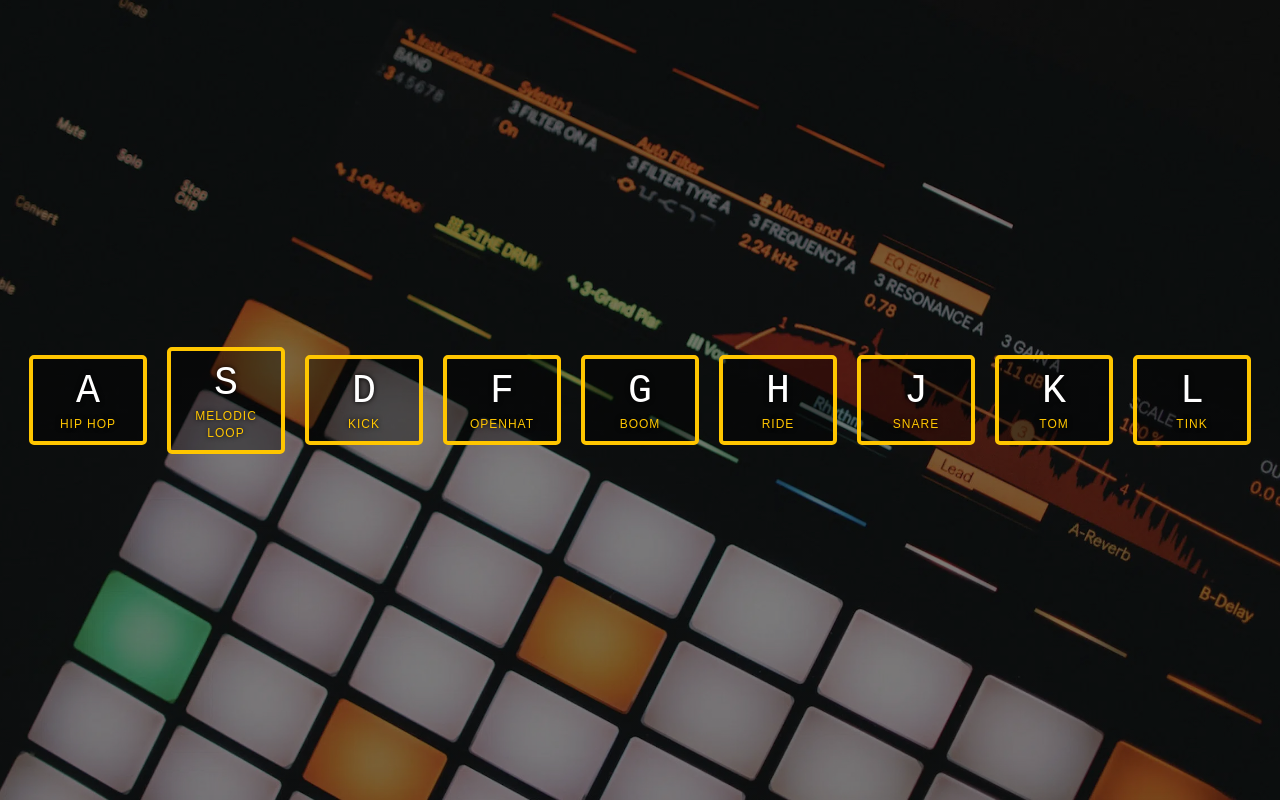
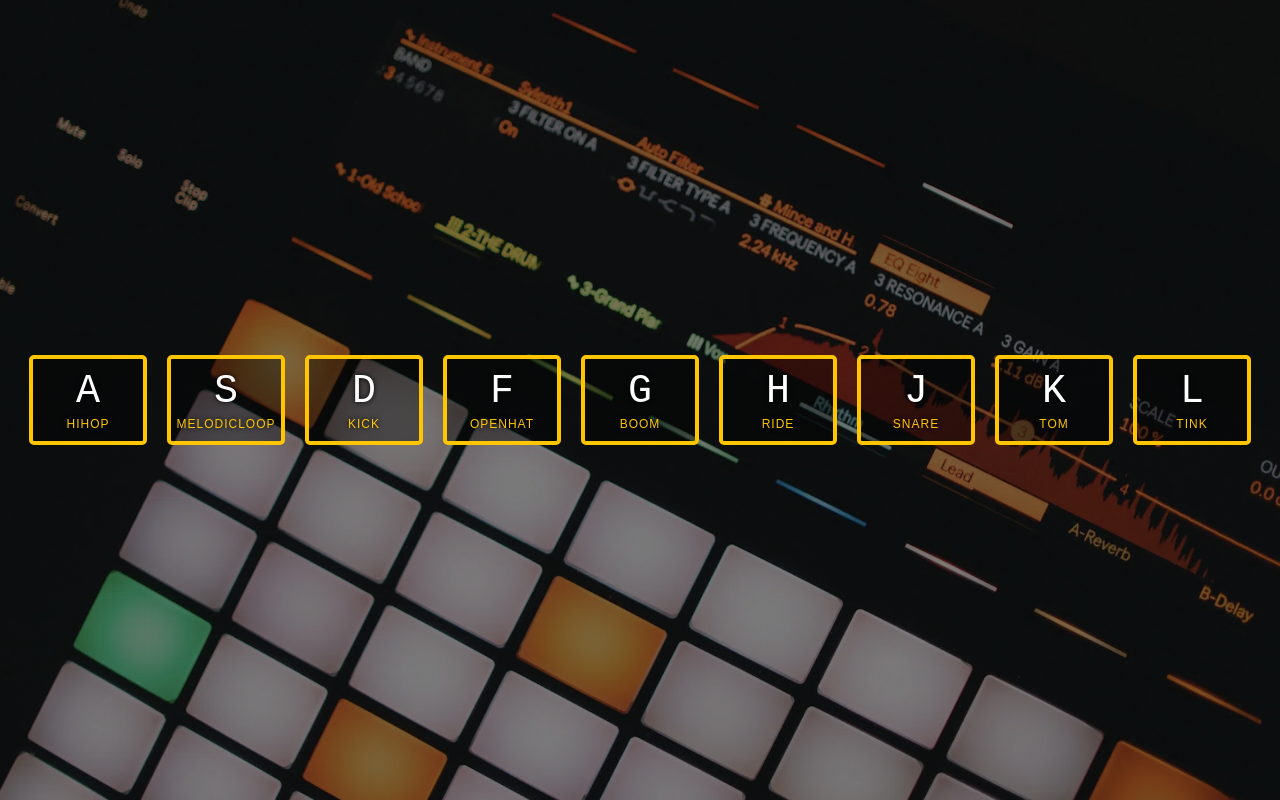
Before and after one commit to lopezwebdev/music-loops, a plain HTML site: page index.html in a window 1280 px wide. Drawn offline with Linux system fonts and the light colour scheme.

Commit message:
Update index.html sounds 3

```diff
--- a/index.html
+++ b/index.html
@@ -10,11 +10,11 @@
   <div class="keys">
     <div data-key="65" class="key">
       <kbd>A</kbd>
-      <span class="sound">Hip Hop</span>
+      <span class="sound">hihop</span>
     </div>
     <div data-key="83" class="key">
       <kbd>S</kbd>
-      <span class="sound">Melodic Loop</span>
+      <span class="sound">melodicloop</span>
     </div>
     <div data-key="68" class="key">
       <kbd>D</kbd>
```
